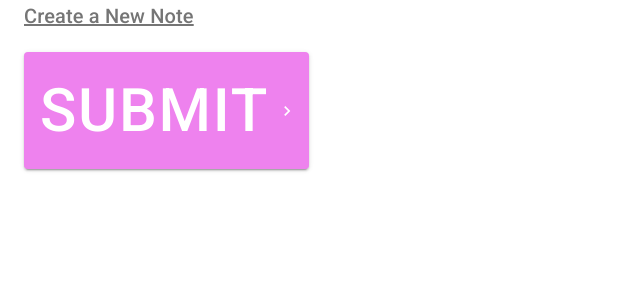
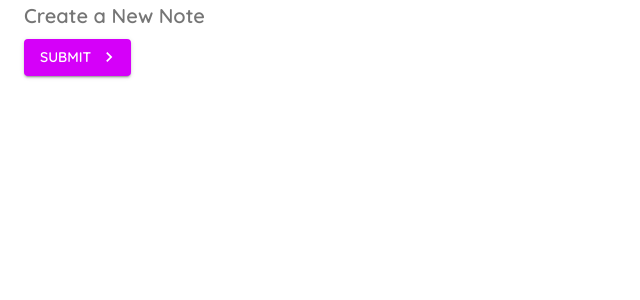
Before and after one commit to SalmaGira/material-ui-note-app, a React (Create React App) app: page /create in a window 1280 px wide. Shown: the top 300 px of the page, without its empty margins (0-640 px from the left). Built offline with nearby package versions, Linux system fonts and the light colour scheme.

Commit message:
custom themes

```diff
--- a/src/App.js
+++ b/src/App.js
@@ -1,9 +1,28 @@
-import { BrowserRouter as Router, Switch, Route } from 'react-router-dom'
-import Notes from './pages/Notes'
-import Create from './pages/Create'
+import { BrowserRouter as Router, Switch, Route } from "react-router-dom";
+import Notes from "./pages/Notes";
+import Create from "./pages/Create";
+import { createMuiTheme, ThemeProvider } from "@material-ui/core";
+import { purple } from "@material-ui/core/colors";
+
+const theme = createMuiTheme({
+  palette: {
+    primary: {
+      main: "#fefefe",
+    },
+    secondary: purple,
+  },
+  typography: {
+    fontFamily: "Quicksand",
+    fontWeightLight: 400,
+    fontWeightRegular: 500,
+    fontWeightMedium: 600,
+    fontWeightBold: 700,
+  },
+});
 
 function App() {
   return (
+    <ThemeProvider theme={theme}>
       <Router>
         <Switch>
           <Route exact path="/">
@@ -14,6 +33,7 @@ function App() {
           </Route>
         </Switch>
       </Router>
+    </ThemeProvider>
   );
 }
 
--- a/src/index.css
+++ b/src/index.css
@@ -1,3 +1,5 @@
+@import url("https://fonts.googleapis.com/css2?family=Quicksand:wght@300;400;500;600;700&display=swap");
+
 body {
   margin: 0;
   -webkit-font-smoothing: antialiased;
--- a/src/pages/Create.js
+++ b/src/pages/Create.js
@@ -5,19 +5,7 @@ import Container from "@material-ui/core/Container";
 import KeyboardArrowRightIcon from "@material-ui/icons/KeyboardArrowRight";
 import { makeStyles } from "@material-ui/core";
 
-const useStyle = makeStyles({
-  btn: {
-    fontSize: 60,
-    backgroundColor: "violet",
-    "&:hover": {
-      background: "blue",
-    },
-  },
-  title: {
-    textDecoration: "underline",
-    marginBottom: 20,
-  },
-});
+const useStyle = makeStyles({});
 
 export default function Create() {
   const classes = useStyle();
@@ -25,7 +13,6 @@ export default function Create() {
   return (
     <Container size="sm">
       <Typography
-        className={classes.title}
         variant="h6"
         color="textSecondary"
         component="h2"
@@ -35,7 +22,6 @@ export default function Create() {
       </Typography>
 
       <Button
-        className={classes.btn}
         onClick={() => console.log("you clicked me")}
         type="submit"
         color="secondary"
```
Lines whose indentation alone changed are shown as unchanged.
